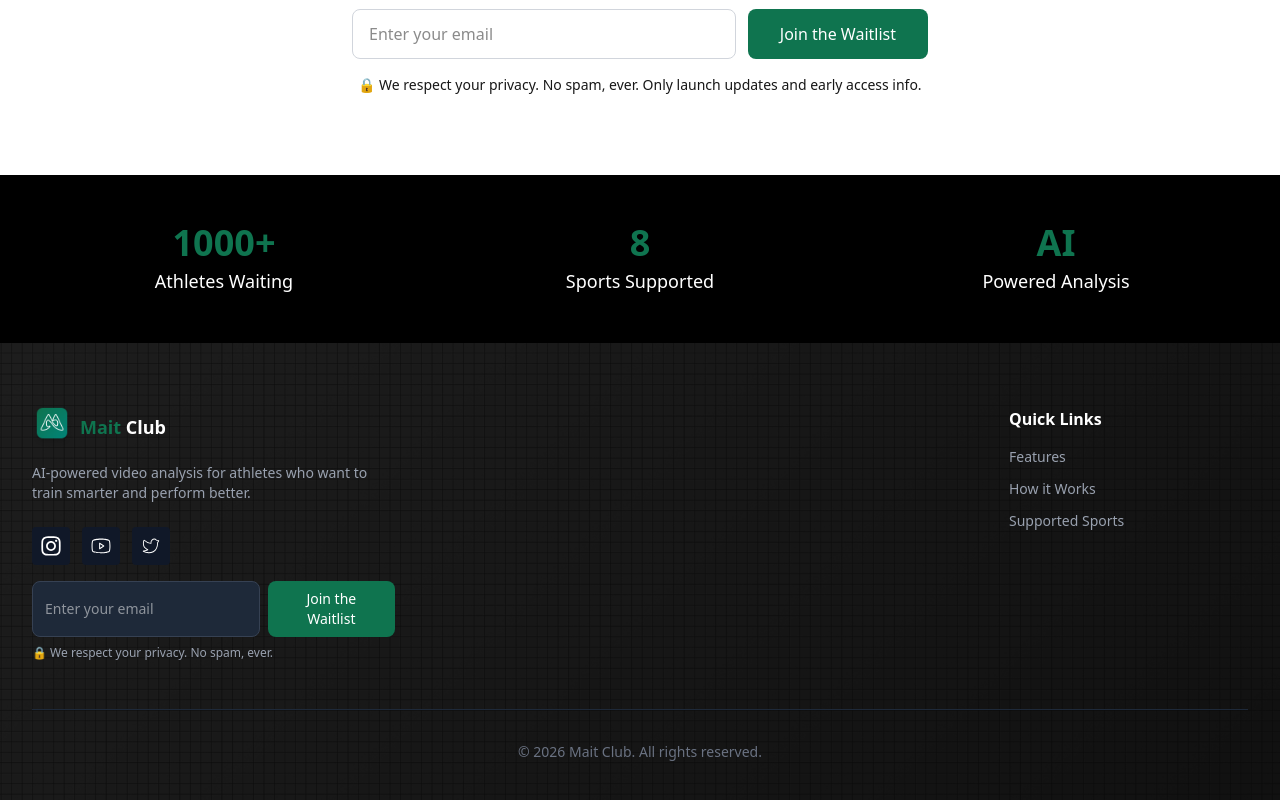
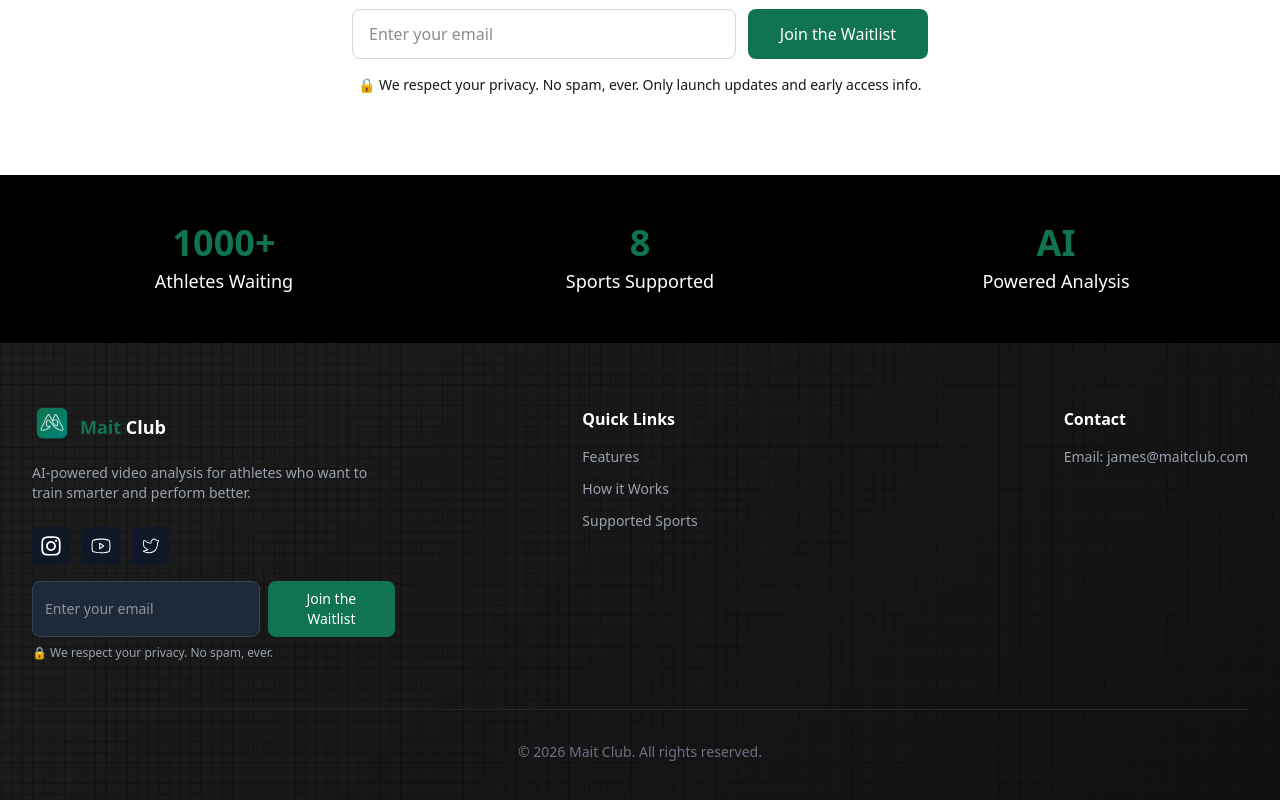
Before and after one commit to ShiponChowdhury1/mait-club-couch-landing-website, a Next.js app: page / in a window 1280 px wide. Shown: the part 5075-5875 px from the top of the page. Built offline with nearby package versions, Linux system fonts and the light colour scheme.

Commit message:
email add

```diff
--- a/app/components/Footer.tsx
+++ b/app/components/Footer.tsx
@@ -119,16 +119,21 @@ export default function Footer() {
 
           {/* Quick Links */}
           <div className="md:col-span-1 md:justify-self-center">
-
-          </div>
-
-          {/* Contact Info */}
-           <div className="md:col-span-1 md:justify-self-center">
             <h4 className="font-semibold mb-4">Quick Links</h4>
             <ul className="space-y-3 text-gray-400 text-sm">
               <li><Link href="#features" className="hover:text-white transition-colors">Features</Link></li>
               <li><Link href="#how-it-works" className="hover:text-white transition-colors">How it Works</Link></li>
               <li><Link href="#sports" className="hover:text-white transition-colors">Supported Sports</Link></li>
+            </ul>
+          </div>
+
+          {/* Contact Info */}
+          <div className="md:col-span-1 md:justify-self-end">
+            <h4 className="font-semibold mb-4">Contact</h4>
+            <ul className="space-y-3 text-gray-400 text-sm">
+              <li>Email: james@maitclub.com</li>
+
+
             </ul>
           </div>
         </div>
```
